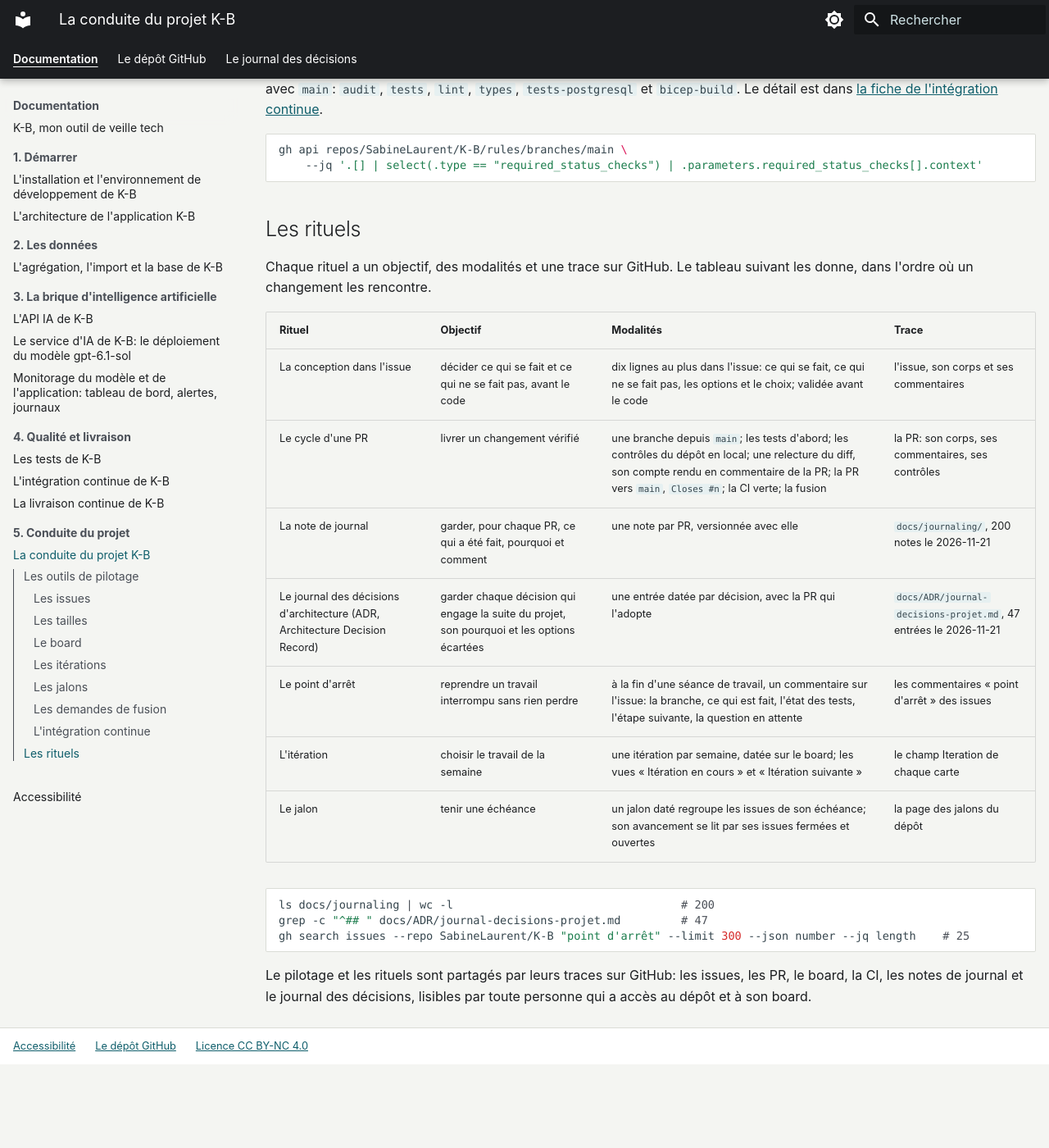
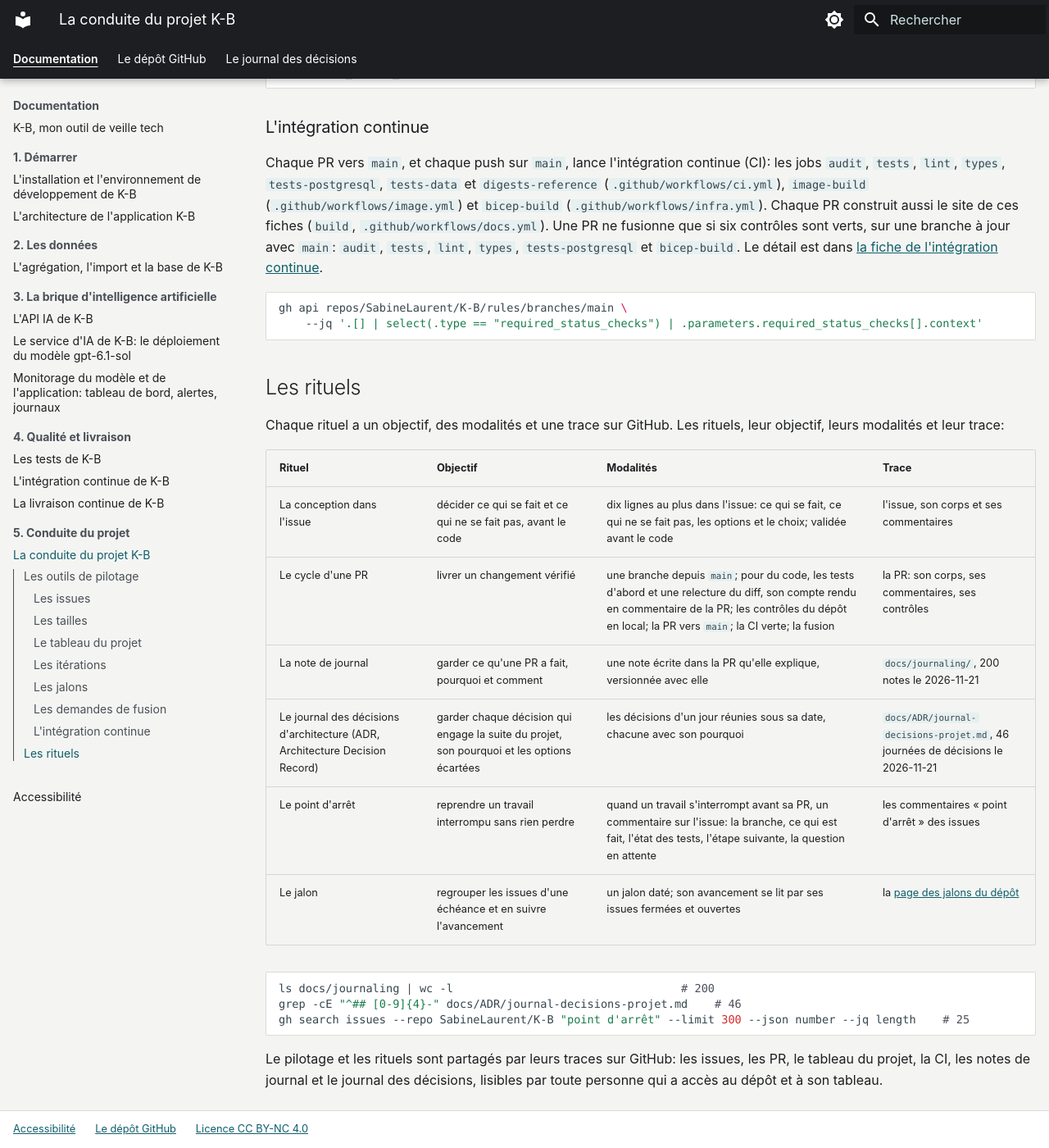
Before and after one commit to SabineLaurent/K-B, an MkDocs documentation site: the page built from documentation/conduite-du-projet.md, in a window 1280 px wide and 1400 px high, scrolled down 3422 px. Shown: the whole window at 82% size. Built offline with MkDocs 1.6.1 and Material for MkDocs 9.7.7, drawn with Linux system fonts in a browser that asks for light colours; plug-ins that fetch from the network failed and are left out; before the commit the page ends 4720 px from its top, so only the background shows below that; some of the changed text lies outside the part shown.

Commit message:
docs: apply the triage of the first review of the project sheet: each convention written as practised (the issue headings, the label families, the cards, the fields, Closes, the journaling note, the decision days, the stop point, the review for code), the iteration ritual removed and the iterations described by their configuration, the project board in French, Sprint tagged in English, commands for the automation, the Status options and the views; shift the mkdocs.yml references of the accessibility statement and of the CI sheet by the new menu part, five numbered parts, and remove the word parade from the limits of the statement (issue 512)

````diff
--- a/documentation/conduite-du-projet.md
+++ b/documentation/conduite-du-projet.md
@@ -12,13 +12,13 @@
     — C16
 
 Cette fiche dit avec quels outils K-B est piloté, et quels rituels rythment son travail: l'objectif de chacun, ses
-modalités et sa trace. Ses chiffres sont relevés le 2026-11-21 à 20:31 UTC, par `gh` en lecture; chaque relevé donne
-sa commande, qui se rejoue. Les fichiers cités sont ceux de `main` au commit `36c1e02d`.
+modalités et sa trace. Ses chiffres sont relevés le 2026-11-21 à 20:31 UTC, par `gh` en lecture et dans les fichiers
+de `main` au commit `36c1e02d`; chaque relevé donne sa commande, qui se rejoue.
 
 ## Les outils de pilotage
 
-Le pilotage tient sur GitHub: les issues, leurs labels et leurs tailles, le board, ses itérations, les jalons, les
-demandes de fusion et l'intégration continue. Le board est privé, comme le dépôt:
+Le pilotage tient sur GitHub: les issues, leurs labels et leurs tailles, le tableau du projet et ses itérations, les
+jalons, les demandes de fusion et l'intégration continue. Le tableau du projet est privé, comme le dépôt:
 
 ```sh
 gh repo view SabineLaurent/K-B --json visibility             # {"visibility":"PRIVATE"}
@@ -28,11 +28,12 @@ gh project view 12 --owner SabineLaurent --format json \
 
 ### Les issues
 
-Un changement part d'une issue. Une issue suit un plan: « Pourquoi », « Critère de fin » (vérifiable par une
-commande), « Hors périmètre », « Dépend de » et « Taille ». Ses labels donnent sa taille
-(`size:XS` à `size:XL`), sa partie (`etl`, `base`, `api-données`, `api-ia`, `coffre`, `wiki`, `cli`, `interface`, et
-les parties transverses `observabilité`, `données-perso`, `outillage`, `déploiement`) et le livrable de la
-certification qu'elle sert (`E1` à `E5`). Le 2026-11-21, le dépôt compte 367 issues, 230 fermées et 137 ouvertes:
+Un changement part d'une issue. Le corps d'une issue se range sous des intitulés en gras, le plus souvent
+« Pourquoi » et « Critère de fin », et selon le besoin « Dépend de », « Hors périmètre » et « Taille ». Trois familles
+de labels classent les issues: leur taille (`size:XS` à `size:XL`), leur partie (`etl`, `base`, `api-données`,
+`api-ia`, `coffre`, `wiki`, `cli`, `interface`, et les parties transverses `observabilité`, `données-perso`,
+`outillage`, `déploiement`) et le livrable de la certification qu'elles servent (`E1` à `E5`). Le 2026-11-21, le
+dépôt compte 367 issues, 230 fermées et 137 ouvertes:
 
 ```sh
 gh issue list --repo SabineLaurent/K-B --state all --limit 1000 --json state \
@@ -42,8 +43,9 @@ gh issue list --repo SabineLaurent/K-B --state all --limit 1000 --json state \
 
 ### Les tailles
 
-La taille d'une issue est une estimation relative, de XS à XL, portée par son label `size:*` et par le champ
-<span lang="en">Size</span> du board. Le 2026-11-21, les labels se répartissent ainsi: 96 XS, 164 S, 69 M et 16 L.
+La taille d'une issue est une estimation, de XS à XL, portée par son label `size:*` et par le champ
+<span lang="en">Size</span> du tableau du projet. Le 2026-11-21, les labels se répartissent ainsi: 96 XS, 164 S,
+69 M et 16 L.
 
 ```sh
 gh issue list --repo SabineLaurent/K-B --state all --limit 1000 --json labels \
@@ -51,44 +53,53 @@ gh issue list --repo SabineLaurent/K-B --state all --limit 1000 --json labels \
 # {"size:L":16,"size:M":69,"size:S":164,"size:XS":96}
 ```
 
-### Le board
+### Le tableau du projet
 
-Le board « <span lang="en">K-B by LS</span> » (GitHub Project n° 12) est le tableau kanban du projet: une carte par
-issue, dans cinq colonnes, le champ <span lang="en">Status</span>. Le tableau suivant donne chaque colonne, ce
-qu'elle contient et son nombre de cartes le 2026-11-21.
+Le tableau du projet, « <span lang="en">K-B by LS</span> » (GitHub Project n° 12), est le tableau kanban de K-B: ses
+cartes sont des issues, rangées dans cinq colonnes, les valeurs du champ <span lang="en">Status</span>. Chaque
+colonne, ce qu'elle contient et son nombre de cartes le 2026-11-21:
 
 | Colonne | Ce qu'elle contient | Cartes |
 |---|---|---|
 | <span lang="en">Backlog</span> | les issues à faire | 113 |
-| <span lang="en">Ready</span> | les issues dont chaque dépendance est fermée | 0 |
+| <span lang="en">Ready</span> | les issues prêtes à commencer | 0 |
 | <span lang="en">In progress</span> | les issues commencées | 8 |
 | <span lang="en">In review</span> | les issues dont la demande de fusion est ouverte | 3 |
-| <span lang="en">Done</span> | les issues fermées: une carte y passe à la fermeture de son issue, par l'automatisme « <span lang="en">Item closed</span> » du board | 221 |
+| <span lang="en">Done</span> | les cartes des issues fermées: une carte y passe à la fermeture de son issue, par l'automatisme « <span lang="en">Item closed</span> » du tableau du projet | 221 |
 
 ```sh
 gh project item-list 12 --owner SabineLaurent --format json -L 1000 \
     --jq '[.items[].status] | group_by(.) | map({(.[0]): length}) | add'
 # {"Backlog":113,"Done":221,"In progress":8,"In review":3}
+gh api graphql -f query='query{user(login:"SabineLaurent"){projectV2(number:12){workflows(first:20){nodes{name enabled}}}}}' \
+    --jq '.data.user.projectV2.workflows.nodes[] | select(.name == "Item closed")'
+# {"enabled":true,"name":"Item closed"}
 ```
 
-Chaque carte porte aussi une priorité (<span lang="en">Priority</span>, de P0 à P2), une taille
-(<span lang="en">Size</span>, de XS à XL) et une itération (<span lang="en">Iteration</span>). Le board a 19 vues:
+Le tableau du projet a trois autres champs: <span lang="en">Priority</span> (P0 à P2), <span lang="en">Size</span>
+(XS à XL) et <span lang="en">Iteration</span>. Il a 19 vues:
 
 - « Itération en cours » et « Itération suivante », en colonnes;
 - « <span lang="en">Prioritized backlog</span> », en colonnes, et « <span lang="en">Roadmap</span> », une frise dans
     le temps;
 - « <span lang="en">In review</span> », en table;
-- une table par livrable, « E1 » et « E3 », et une par partie, de « ETL » à « déploiement ».
+- quatorze tables filtrées, par livrable ou par partie.
 
 ```sh
-gh api graphql -f query='query{user(login:"SabineLaurent"){projectV2(number:12){views(first:50){nodes{name layout}}}}}'
+gh project field-list 12 --owner SabineLaurent --format json \
+    --jq '.fields[] | select(.options) | "\(.name): \([.options[].name] | join(" "))"'
+# Status: Backlog Ready In progress In review Done
+# Priority: P0 P1 P2
+# Size: XS S M L XL
+gh api graphql -f query='query{user(login:"SabineLaurent"){projectV2(number:12){views(first:50){totalCount nodes{name layout}}}}}'
 ```
 
 ### Les itérations
 
-Le champ <span lang="en">Iteration</span> range une issue dans une itération datée: « Sprint 1 » à « Sprint 4 »,
-d'une semaine chacun, à partir du 2026-09-21; « Sprint 5 », de deux semaines, à partir du 2026-10-19; puis une
-itération par semaine, de « Semaine du 02/11 » à « Semaine du 30/11 ».
+Le champ <span lang="en">Iteration</span> porte des itérations datées: « <span lang="en">Sprint 1</span> » à
+« <span lang="en">Sprint 4</span> », d'une semaine chacune, à partir du 2026-09-21; « <span lang="en">Sprint 5</span> »,
+de deux semaines, à partir du 2026-10-19; puis une itération par semaine, de « Semaine du 02/11 » à
+« Semaine du 30/11 ».
 
 ```sh
 gh api graphql -f query='query{user(login:"SabineLaurent"){projectV2(number:12){field(name:"Iteration"){... on ProjectV2IterationField{configuration{completedIterations{title startDate duration} iterations{title startDate duration}}}}}}}'
@@ -96,8 +107,8 @@ gh api graphql -f query='query{user(login:"SabineLaurent"){projectV2(number:12){
 
 ### Les jalons
 
-Un jalon regroupe les issues d'une échéance. L'avancement se suit par jalon, par ses issues fermées et ouvertes. Le
-tableau suivant donne les neuf jalons le 2026-11-21, par échéance, sous le titre exact que la commande rend.
+Un jalon regroupe les issues d'une échéance, et son avancement se suit par ses issues fermées et ouvertes. Les neuf
+jalons le 2026-11-21, par échéance, sous le titre exact que la commande rend:
 
 | Jalon | Échéance | État | Issues fermées | Issues ouvertes |
 |---|---|---|---|---|
@@ -148,24 +159,24 @@ gh api repos/SabineLaurent/K-B/rules/branches/main \
 
 ## Les rituels
 
-Chaque rituel a un objectif, des modalités et une trace sur GitHub. Le tableau suivant les donne, dans l'ordre où un
-changement les rencontre.
+Chaque rituel a un objectif, des modalités et une trace sur GitHub. Les rituels, leur objectif, leurs modalités et
+leur trace:
 
 | Rituel | Objectif | Modalités | Trace |
 |---|---|---|---|
 | La conception dans l'issue | décider ce qui se fait et ce qui ne se fait pas, avant le code | dix lignes au plus dans l'issue: ce qui se fait, ce qui ne se fait pas, les options et le choix; validée avant le code | l'issue, son corps et ses commentaires |
-| Le cycle d'une PR | livrer un changement vérifié | une branche depuis `main`; les tests d'abord; les contrôles du dépôt en local; une relecture du diff, son compte rendu en commentaire de la PR; la PR vers `main`, `Closes #n`; la CI verte; la fusion | la PR: son corps, ses commentaires, ses contrôles |
-| La note de journal | garder, pour chaque PR, ce qui a été fait, pourquoi et comment | une note par PR, versionnée avec elle | `docs/journaling/`, 200 notes le 2026-11-21 |
-| Le journal des décisions d'architecture (ADR, <span lang="en">Architecture Decision Record</span>) | garder chaque décision qui engage la suite du projet, son pourquoi et les options écartées | une entrée datée par décision, avec la PR qui l'adopte | `docs/ADR/journal-decisions-projet.md`, 47 entrées le 2026-11-21 |
-| Le point d'arrêt | reprendre un travail interrompu sans rien perdre | à la fin d'une séance de travail, un commentaire sur l'issue: la branche, ce qui est fait, l'état des tests, l'étape suivante, la question en attente | les commentaires « point d'arrêt » des issues |
-| L'itération | choisir le travail de la semaine | une itération par semaine, datée sur le board; les vues « Itération en cours » et « Itération suivante » | le champ <span lang="en">Iteration</span> de chaque carte |
-| Le jalon | tenir une échéance | un jalon daté regroupe les issues de son échéance; son avancement se lit par ses issues fermées et ouvertes | la page des jalons du dépôt |
+| Le cycle d'une PR | livrer un changement vérifié | une branche depuis `main`; pour du code, les tests d'abord et une relecture du diff, son compte rendu en commentaire de la PR; les contrôles du dépôt en local; la PR vers `main`; la CI verte; la fusion | la PR: son corps, ses commentaires, ses contrôles |
+| La note de journal | garder ce qu'une PR a fait, pourquoi et comment | une note écrite dans la PR qu'elle explique, versionnée avec elle | `docs/journaling/`, 200 notes le 2026-11-21 |
+| Le journal des décisions d'architecture (ADR, <span lang="en">Architecture Decision Record</span>) | garder chaque décision qui engage la suite du projet, son pourquoi et les options écartées | les décisions d'un jour réunies sous sa date, chacune avec son pourquoi | `docs/ADR/journal-decisions-projet.md`, 46 journées de décisions le 2026-11-21 |
+| Le point d'arrêt | reprendre un travail interrompu sans rien perdre | quand un travail s'interrompt avant sa PR, un commentaire sur l'issue: la branche, ce qui est fait, l'état des tests, l'étape suivante, la question en attente | les commentaires « point d'arrêt » des issues |
+| Le jalon | regrouper les issues d'une échéance et en suivre l'avancement | un jalon daté; son avancement se lit par ses issues fermées et ouvertes | la [page des jalons du dépôt](https://github.com/SabineLaurent/K-B/milestones) |
 
 ```sh
 ls docs/journaling | wc -l                                  # 200
-grep -c "^## " docs/ADR/journal-decisions-projet.md         # 47
+grep -cE "^## [0-9]{4}-" docs/ADR/journal-decisions-projet.md    # 46
 gh search issues --repo SabineLaurent/K-B "point d'arrêt" --limit 300 --json number --jq length    # 25
 ```
 
-Le pilotage et les rituels sont partagés par leurs traces sur GitHub: les issues, les PR, le board, la CI, les notes
-de journal et le journal des décisions, lisibles par toute personne qui a accès au dépôt et à son board.
+Le pilotage et les rituels sont partagés par leurs traces sur GitHub: les issues, les PR, le tableau du projet, la
+CI, les notes de journal et le journal des décisions, lisibles par toute personne qui a accès au dépôt et à son
+tableau.
````
Also changed, not shown: other parts of documentation/conduite-du-projet.md (+1 -1 lines), documentation/accessibilite_pour_docu.md (+19 -18 lines), documentation/integration_continue_pour_docu.md (+1 -1 lines).
